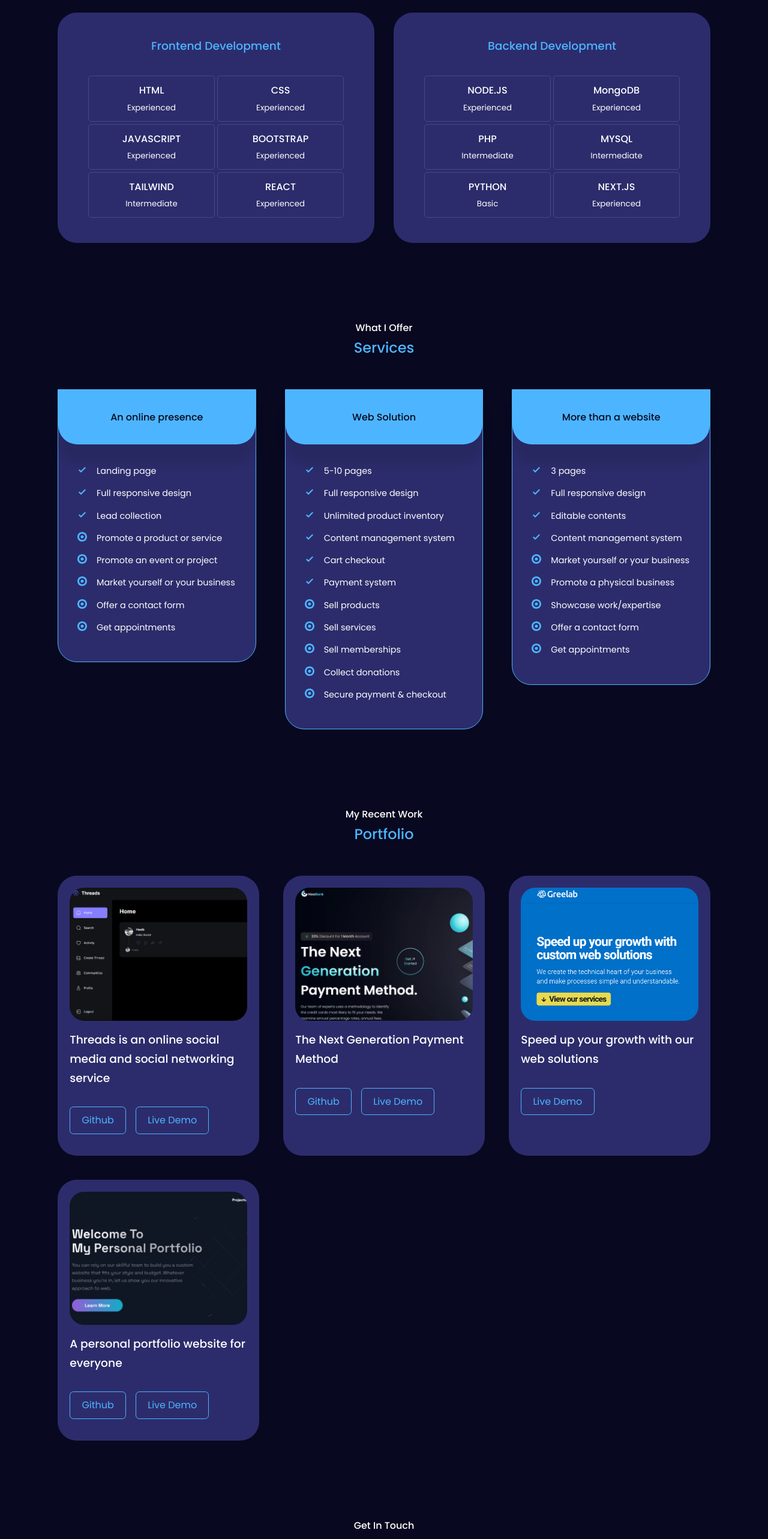
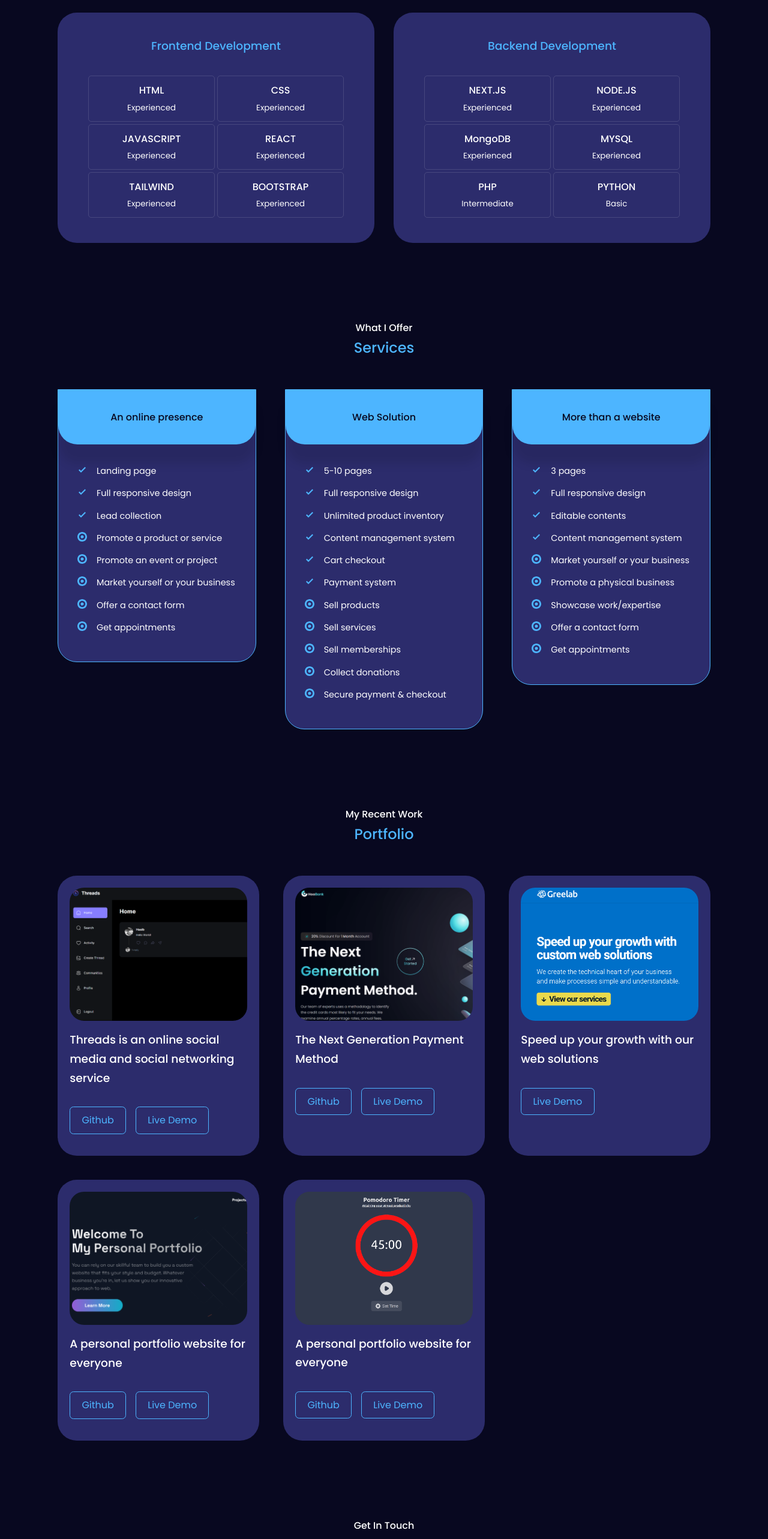
Before and after one commit to Hasibul118/Portfolio-web-react, a React (Create React App) app: page / in a window 1280 px wide. Shown: the part 1660-4226 px from the top of the page at 60% size. Built offline with nearby package versions, Linux system fonts and the light colour scheme.

Commit message:
portfolio 5 added, experience update

```diff
--- a/src/components/experience/Experience.jsx
+++ b/src/components/experience/Experience.jsx
@@ -34,7 +34,7 @@ const Experience = () => {
 
             <article className="experience__details">
               <div>
-                <h4 className="text-uppercase">bootstrap</h4>
+                <h4 className="text-uppercase">react</h4>
                 <small className="text-light">Experienced</small>
               </div>
             </article>
@@ -42,22 +42,31 @@ const Experience = () => {
             <article className="experience__details">
               <div>
                 <h4 className="text-uppercase">tailwind</h4>
-                <small className="text-light">Intermediate</small>
+                <small className="text-light">Experienced</small>
               </div>
             </article>
 
             <article className="experience__details">
               <div>
-                <h4 className="text-uppercase">react</h4>
+                <h4 className="text-uppercase">bootstrap</h4>
                 <small className="text-light">Experienced</small>
               </div>
             </article>
+
           </div>
         </div>
 
         <div className="experience__backend">
           <h3>Backend Development</h3>
           <div className="experience__content">
+
+          <article className="experience__details">
+              <div>
+                <h4 className="text-uppercase">Next.js</h4>
+                <small className="text-light">Experienced</small>
+              </div>
+            </article>
+
             <article className="experience__details">
               <div>
                 <h4 className="text-uppercase">node.js</h4>
@@ -74,14 +83,14 @@ const Experience = () => {
 
             <article className="experience__details">
               <div>
-                <h4 className="text-uppercase">php</h4>
-                <small className="text-light">Intermediate</small>
+                <h4 className="text-uppercase">mysql</h4>
+                <small className="text-light">Experienced</small>
               </div>
             </article>
 
             <article className="experience__details">
               <div>
-                <h4 className="text-uppercase">mysql</h4>
+                <h4 className="text-uppercase">php</h4>
                 <small className="text-light">Intermediate</small>
               </div>
             </article>
@@ -93,12 +102,6 @@ const Experience = () => {
               </div>
             </article>
 
-            <article className="experience__details">
-              <div>
-                <h4 className="text-uppercase">Next.js</h4>
-                <small className="text-light">Experienced</small>
-              </div>
-            </article>
           </div>
         </div>
       </div>
--- a/src/components/portfolio/Portfolio.jsx
+++ b/src/components/portfolio/Portfolio.jsx
@@ -5,6 +5,7 @@ import IMG1 from "../../assets/portfolio1.png";
 import IMG2 from "../../assets/portfolio2.png";
 import IMG3 from "../../assets/portfolio3.png";
 import IMG4 from "../../assets/portfolio4.png";
+import IMG5 from "../../assets/portfolio5.png";
 
 const data = [
   {
@@ -33,6 +34,13 @@ const data = [
     title: "A personal portfolio website for everyone",
     github: "https://github.com/Hasibul118/Portfolio-App",
     demo: "https://portfolio-xi-amber.vercel.app/",
+  },
+  {
+    id: 5,
+    image: IMG5,
+    title: "A personal portfolio website for everyone",
+    github: "https://habitoftheday.web.app/",
+    demo: "https://github.com/Hasibul118/habit-of-the-day",
   }
 ];
 
```
Also changed, not shown: src/assets/portfolio5.png (added).
